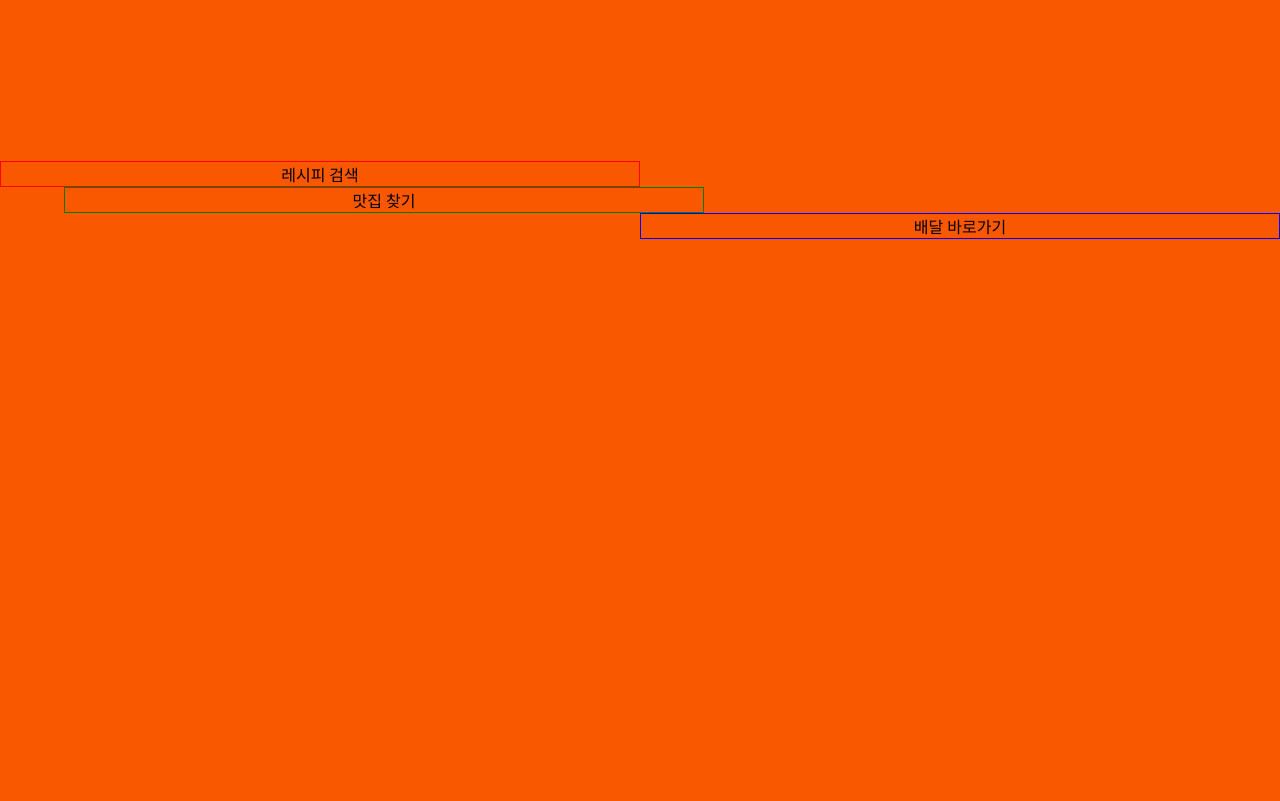
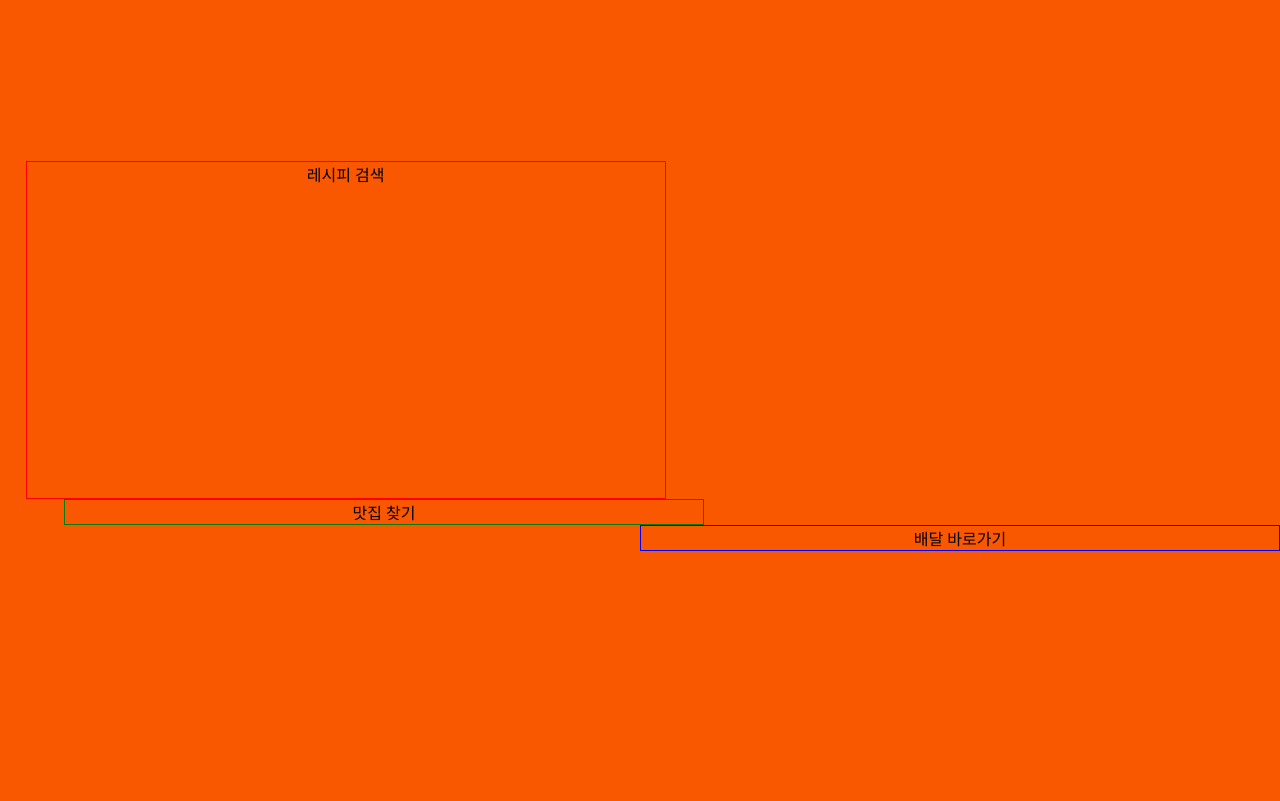
Before and after one commit to eunag63/Pick-the-food, a Django app: page /click/ in a window 1280 px wide. Shown: the part 799-1600 px from the top of the page. Run offline with Django 3.2, Linux system fonts and the light colour scheme; data comes from the database, SQL or seed files in the repository; some web fonts are replaced.

Commit message:
(css) .shortcut1 수정

```diff
--- a/mysite/pickFood/static/css/main.css
+++ b/mysite/pickFood/static/css/main.css
@@ -42,6 +42,8 @@ body{
   border: 1px solid red;
   float: left;
   width: 50%;
+  height: 65%;
+  margin-left: 2%;
   box-sizing: border-box;
 }
 .shortcut2{
```
